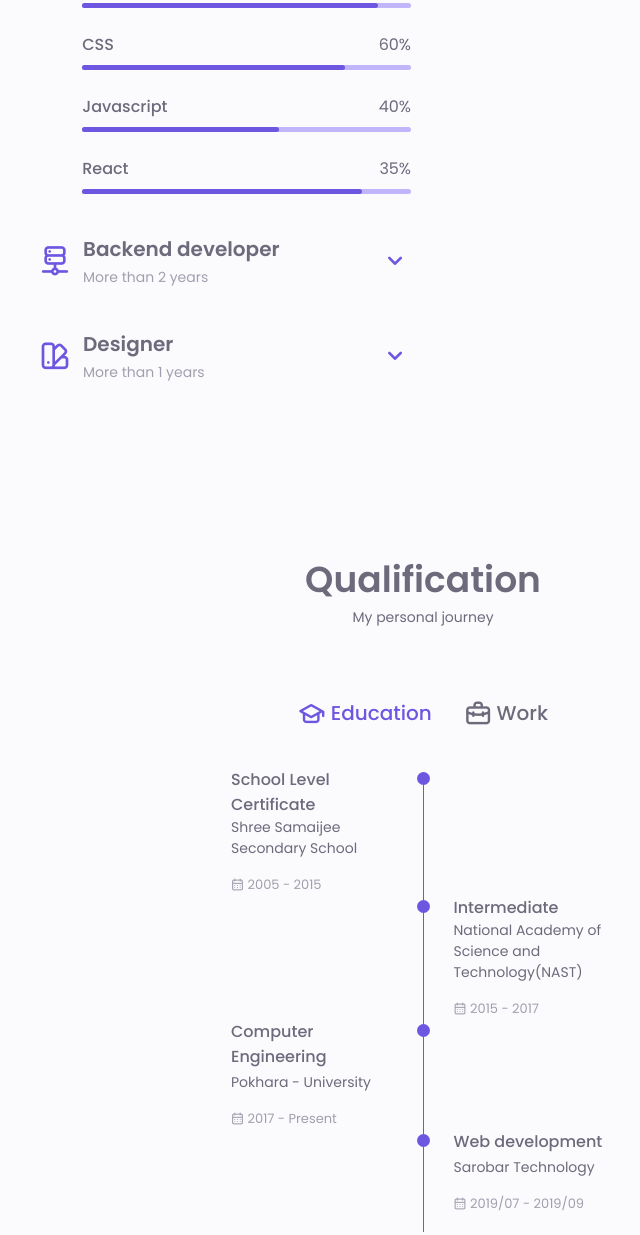
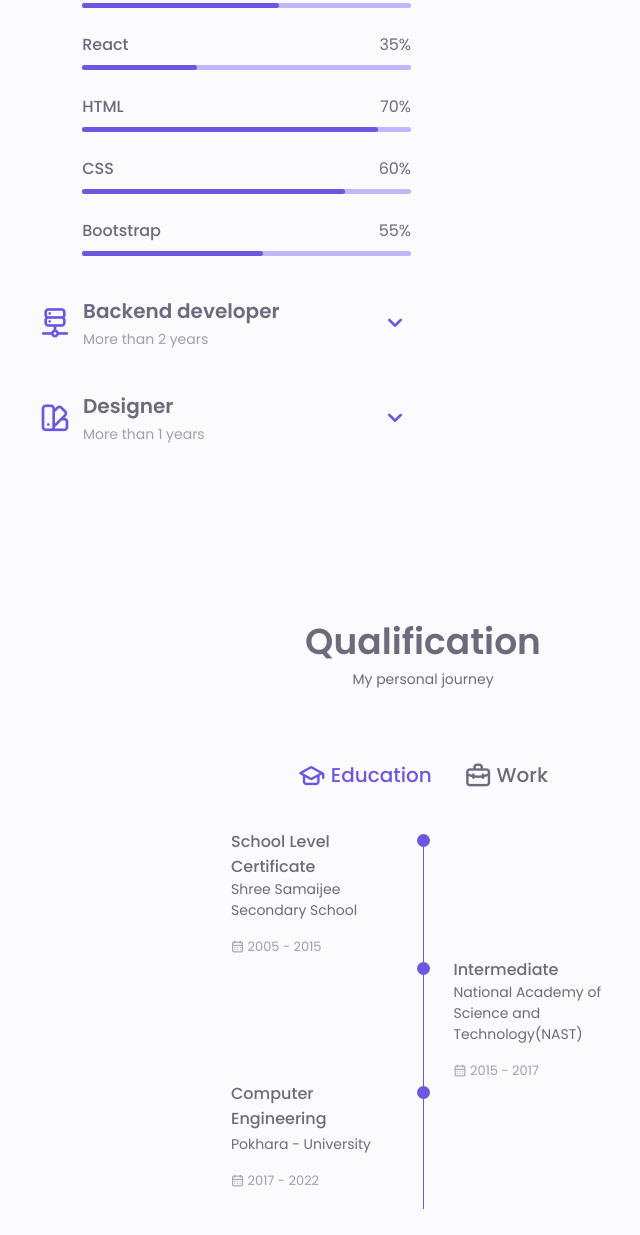
Before and after one commit to icedreamer-praveen/my-portfolio, a plain HTML site: page index.html in a window 1280 px wide. Shown: the part 1817-3052 px from the top of the page, without its empty margins (217-857 px from the left). Drawn offline with nearby package versions, Linux system fonts and the light colour scheme.

Commit message:
skills and experience updated

```diff
--- a/assets/css/styles.css
+++ b/assets/css/styles.css
@@ -543,20 +543,24 @@ img{
     width: 80%;
 }
 
+.skills__bootstrap{
+    width: 55%;
+}
+
 .skills__js{
     width: 60%;
 }
 
 .skills__react{
-    width: 85%;
+    width: 35%;
 }
 
-.skills__php{
-    width: 70%;
+.skills__socket{
+    width: 50%;
 }
 
-.skills__node{
-    width: 80%;
+.skills__fastapi{
+    width: 55%;
 }
 
 .skills__firebase{
@@ -564,19 +568,55 @@ img{
 }
 
 .skills__python{
-    width: 90%;
+    width: 80%;
+}
+
+.skills__django{
+    width: 85%;
+}
+
+.skills__amazon{
+    width: 40%;
+}
+
+.skills__sql{
+    width: 60%;
+}
+
+.skills__c{
+    width: 65%;
+}
+
+.skills__docker{
+    width: 65%;
+}
+
+.skills__cd{
+    width: 50%;
+}
+
+.skills__elastic{
+    width: 45%;
 }
 
 .skills__figma{
-    width: 90%;
+    width: 60%;
 }
 
 .skills__sketch{
-    width: 85%;
+    width: 50%;
 }
 
 .skills__photoshop{
-    width: 85%;
+    width: 35%;
+}
+
+.skills__blender{
+    width: 35%;
+}
+
+.skills__draw{
+    width: 70%;
 }
 
 .skills__close .skills__list{
--- a/index.html
+++ b/index.html
@@ -153,7 +153,7 @@
                             </div>
 
                             <div>
-                                <span class="about__info-title">05+</span>
+                                <span class="about__info-title">08+</span>
                                 <span class="about__info-name">Completed <br>project</span>
                             </div>
 
@@ -164,7 +164,7 @@
                         </div>
 
                         <div class="about__buttons">
-                            <a download="" href="assets/pdf/prabin--cv.pdf" class="button button--flex">
+                            <a download="" href="assets/pdf/prabin-cv.pdf" class="button button--flex">
                                 Download cv<i class="uil uil-download-alt button__icon"></i>
                             </a>
                         </div>
@@ -194,6 +194,27 @@
                             </div>
 
                             <div class="skills__list grid">
+
+                                <div class="skills__data">
+                                    <div class="skills__titles">
+                                        <h3 class="skills__name">Javascript</h3>
+                                        <span class="skills__number">40%</span>
+                                    </div>
+                                    <div class="skills__bar">
+                                        <span class="skills__percentage skills__js"></span>
+                                    </div>
+                                </div>
+
+                                <div class="skills__data">
+                                    <div class="skills__titles">
+                                        <h3 class="skills__name">React</h3>
+                                        <span class="skills__number">35%</span>
+                                    </div>
+                                    <div class="skills__bar">
+                                        <span class="skills__percentage skills__react"></span>
+                                    </div>
+                                </div>
+
                                 <div class="skills__data">
                                     <div class="skills__titles">
                                         <h3 class="skills__name">HTML</h3>
@@ -216,23 +237,14 @@
 
                                 <div class="skills__data">
                                     <div class="skills__titles">
-                                        <h3 class="skills__name">Javascript</h3>
-                                        <span class="skills__number">40%</span>
+                                        <h3 class="skills__name">Bootstrap</h3>
+                                        <span class="skills__number">55%</span>
                                     </div>
                                     <div class="skills__bar">
-                                        <span class="skills__percentage skills__js"></span>
+                                        <span class="skills__percentage skills__bootstrap"></span>
                                     </div>
                                 </div>
 
-                                <div class="skills__data">
-                                    <div class="skills__titles">
-                                        <h3 class="skills__name">React</h3>
-                                        <span class="skills__number">35%</span>
-                                    </div>
-                                    <div class="skills__bar">
-                                        <span class="skills__percentage skills__react"></span>
-                                    </div>
-                                </div>
                             </div>
                         </div>
 
@@ -252,7 +264,7 @@
                             <div class="skills__list grid">
                                 <div class="skills__data">
                                     <div class="skills__titles">
-                                        <h3 class="skills__name">Python</h3>
+                                        <h3 class="skills__name">Python Programming Language</h3>
                                         <span class="skills__number">80%</span>
                                     </div>
                                     <div class="skills__bar">
@@ -262,61 +274,91 @@
 
                                 <div class="skills__data">
                                     <div class="skills__titles">
-                                        <h3 class="skills__name">Django</h3>
+                                        <h3 class="skills__name">Django & Django Rest Framework</h3>
                                         <span class="skills__number">85%</span>
                                     </div>
                                     <div class="skills__bar">
-                                        <span class="skills__percentage skills__python"></span>
+                                        <span class="skills__percentage skills__django"></span>
                                     </div>
                                 </div>
 
                                 <div class="skills__data">
                                     <div class="skills__titles">
-                                        <h3 class="skills__name">Rest Api</h3>
-                                        <span class="skills__number">85%</span>
+                                        <h3 class="skills__name">FastAPI</h3>
+                                        <span class="skills__number">55%</span>
                                     </div>
                                     <div class="skills__bar">
-                                        <span class="skills__percentage skills__node"></span>
+                                        <span class="skills__percentage skills__fastapi"></span>
                                     </div>
                                 </div>
 
                                 <div class="skills__data">
                                     <div class="skills__titles">
-                                        <h3 class="skills__name">Java</h3>
+                                        <h3 class="skills__name">Network (Socket) Programming Language</h3>
                                         <span class="skills__number">50%</span>
                                     </div>
                                     <div class="skills__bar">
-                                        <span class="skills__percentage skills__php"></span>
+                                        <span class="skills__percentage skills__socket"></span>
                                     </div>
                                 </div>
 
                                 <div class="skills__data">
                                     <div class="skills__titles">
-                                        <h3 class="skills__name">Node Js</h3>
-                                        <span class="skills__number">45%</span>
+                                        <h3 class="skills__name">Amazon Web Services</h3>
+                                        <span class="skills__number">40%</span>
                                     </div>
                                     <div class="skills__bar">
-                                        <span class="skills__percentage skills__node"></span>
+                                        <span class="skills__percentage skills__amazon"></span>
                                     </div>
                                 </div>
 
                                 <div class="skills__data">
                                     <div class="skills__titles">
-                                        <h3 class="skills__name">Web Scraping</h3>
-                                        <span class="skills__number">65%</span>
+                                        <h3 class="skills__name">SQL</h3>
+                                        <span class="skills__number">60%</span>
                                     </div>
                                     <div class="skills__bar">
-                                        <span class="skills__percentage skills__node"></span>
+                                        <span class="skills__percentage skills__sql"></span>
                                     </div>
                                 </div>
 
                                 <div class="skills__data">
                                     <div class="skills__titles">
-                                        <h3 class="skills__name">Firebase</h3>
-                                        <span class="skills__number">60%</span>
+                                        <h3 class="skills__name">C/C++</h3>
+                                        <span class="skills__number">65%</span>
                                     </div>
                                     <div class="skills__bar">
-                                        <span class="skills__percentage skills__firebase"></span>
+                                        <span class="skills__percentage skills__c"></span>
+                                    </div>
+                                </div>
+
+                                <div class="skills__data">
+                                    <div class="skills__titles">
+                                        <h3 class="skills__name">Docker</h3>
+                                        <span class="skills__number">65%</span>
+                                    </div>
+                                    <div class="skills__bar">
+                                        <span class="skills__percentage skills__docker"></span>
+                                    </div>
+                                </div>
+
+                                <div class="skills__data">
+                                    <div class="skills__titles">
+                                        <h3 class="skills__name">CI/CD</h3>
+                                        <span class="skills__number">50%</span>
+                                    </div>
+                                    <div class="skills__bar">
+                                        <span class="skills__percentage skills__cd"></span>
+                                    </div>
+                                </div>
+
+                                <div class="skills__data">
+                                    <div class="skills__titles">
+                                        <h3 class="skills__name">Elasticsearch</h3>
+                                        <span class="skills__number">45%</span>
+                                    </div>
+                                    <div class="skills__bar">
+                                        <span class="skills__percentage skills__elastic"></span>
                                     </div>
                                 </div>
                             </div>
@@ -336,6 +378,17 @@
                             </div>
 
                             <div class="skills__list grid">
+
+                                <div class="skills__data">
+                                    <div class="skills__titles">
+                                        <h3 class="skills__name">Draw.IO (Diagrams)</h3>
+                                        <span class="skills__number">70%</span>
+                                    </div>
+                                    <div class="skills__bar">
+                                        <span class="skills__percentage skills__draw"></span>
+                                    </div>
+                                </div>
+
                                 <div class="skills__data">
                                     <div class="skills__titles">
                                         <h3 class="skills__name">Figma</h3>
@@ -358,13 +411,24 @@
 
                                 <div class="skills__data">
                                     <div class="skills__titles">
-                                        <h3 class="skills__name">Photoshop</h3>
+                                        <h3 class="skills__name">Adobe Photoshop</h3>
                                         <span class="skills__number">35%</span>
                                     </div>
                                     <div class="skills__bar">
                                         <span class="skills__percentage skills__photoshop"></span>
                                     </div>
                                 </div>
+
+                                <div class="skills__data">
+                                    <div class="skills__titles">
+                                        <h3 class="skills__name">Blender 3D</h3>
+                                        <span class="skills__number">35%</span>
+                                    </div>
+                                    <div class="skills__bar">
+                                        <span class="skills__percentage skills__blender"></span>
+                                    </div>
+                                </div>
+
                             </div>
                         </div>
                     </div>
@@ -438,7 +502,7 @@
                                     <span class="qualification__subtitle">Pokhara - University</span>
                                     <div class="qualification__calendar">
                                         <i class="uil uil-calendar-alt"></i>
-                                        2017 - Present
+                                        2017 - 2022
                                     </div>
                                 </div>
 
@@ -449,7 +513,7 @@
                             </div>
 
                                   <!--==================== QUALIFICATION 4====================-->
-                                  <div class="qualification__data">
+                                  <!-- <div class="qualification__data">
                                       <div></div>
 
                                       <div>
@@ -467,7 +531,7 @@
                                     </div>
 
 
-                                </div>
+                                </div> -->
                         </div>
 
                            <!--==================== QUALIFICATION CONTENT 2====================-->
@@ -499,7 +563,7 @@
                                     </div>
 
                                     <div>
-                                        <h3 class="qualification__title">Software Engineer</h3>
+                                        <h3 class="qualification__title">Associate Software Engineer</h3>
                                         <span class="qualification__subtitle">Asterdio/Basobaas</span>
                                         <div class="qualification__calendar">
                                             <i class="uil uil-calendar-alt"></i>
@@ -513,7 +577,7 @@
                                       <!--==================== QUALIFICATION 3====================-->
                             <div class="qualification__data">
                                 <div>
-                                    <h3 class="qualification__title">Backend Developer</h3>
+                                    <h3 class="qualification__title">Associate Lead Software Engineer</h3>
                                     <span class="qualification__subtitle">Cagtu Nepal</span>
                                     <div class="qualification__calendar">
                                         <i class="uil uil-calendar-alt"></i>
```
Also changed, not shown: 2 other files.
